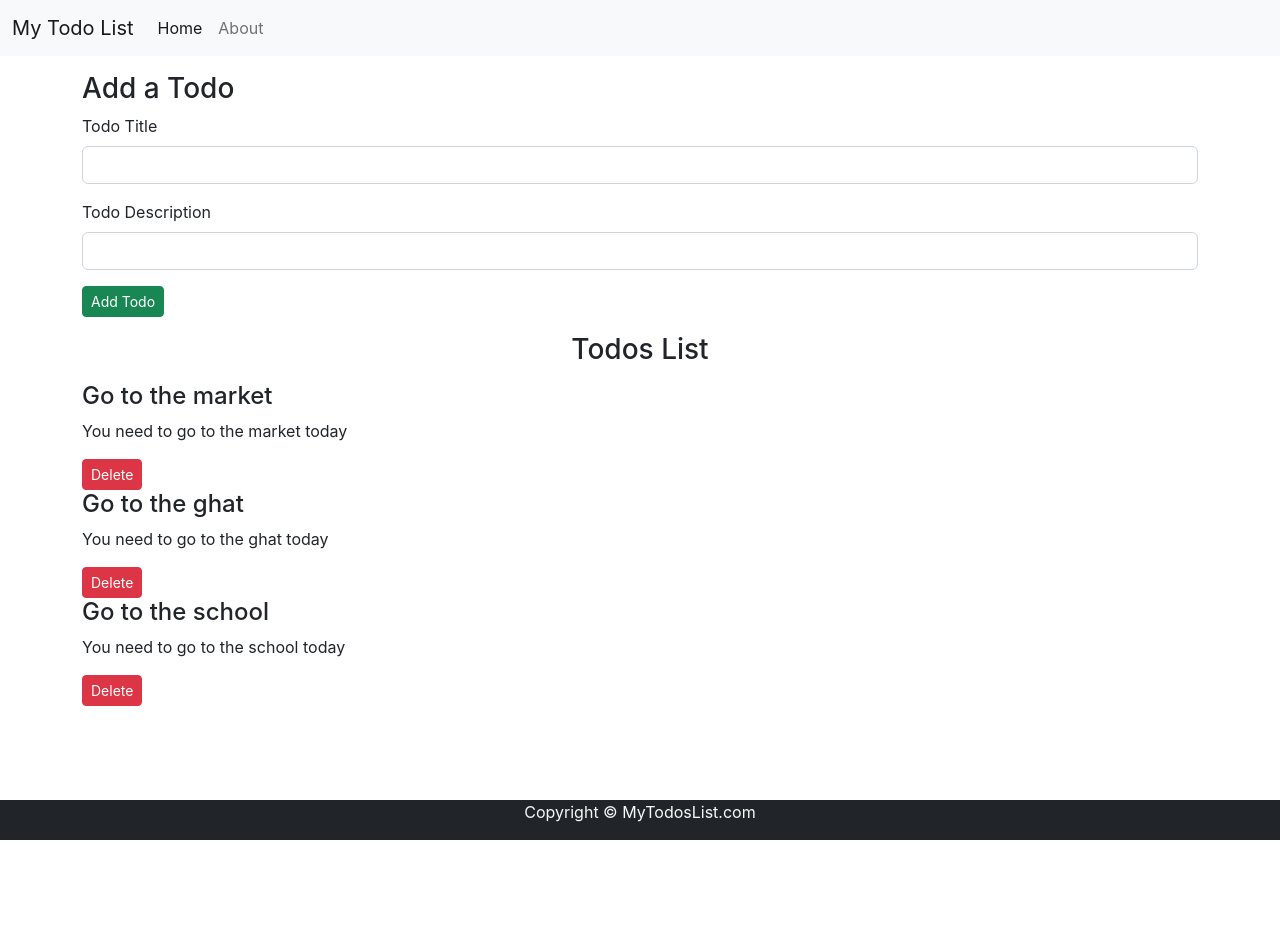
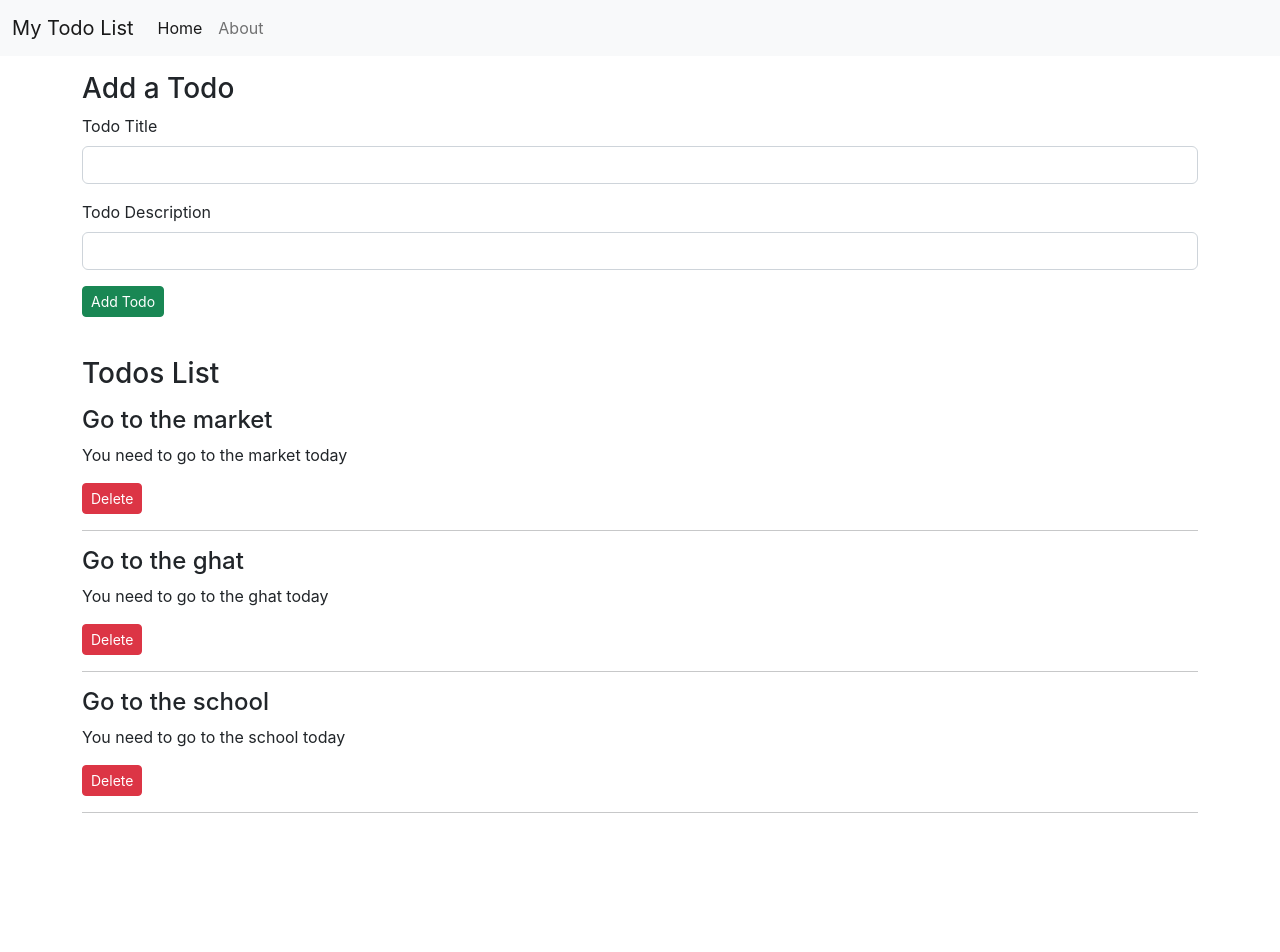
Before and after one commit to rajat-tomar/react-todo, a React (Create React App) app: page / in a window 1280 px wide. Shown: the top 952 px of the page. Before the commit the page ends 840 px from the top, so only its background shows below. Built offline with nearby package versions, Linux system fonts and the light colour scheme.

Commit message:
Update style for footer and todos

```diff
--- a/src/components/Footer.js
+++ b/src/components/Footer.js
@@ -1,13 +1,8 @@
 import React from 'react';
 
 export const Footer = () => {
-    let footerStyle = {
-        position: "absolute",
-        top: "100vh",
-        width: "100%",
-    }
     return (
-        <footer className="bg-dark text-light" style={footerStyle}>
+        <footer className="bg-dark text-light">
             <p className="text-center">Copyright &copy; MyTodosList.com</p>
         </footer>
     )
--- a/src/components/Todos.js
+++ b/src/components/Todos.js
@@ -2,13 +2,22 @@ import React from 'react';
 import {TodoItem} from "./TodoItem";
 
 export const Todos = (props) => {
+    let myStyle = {
+        minHeight: "70vh ",
+        margin: "40px auto"
+    }
     return (
-        <div className="container">
-            <h3 className="text-center my-3">Todos List</h3>
-            {props.todos.length === 0 ? <p className="text-center">No Todos</p> :
+        <div className="container" style={myStyle}>
+            <h3 className="my-3">Todos List</h3>
+            {props.todos.length === 0 ? <p>No Todos</p> :
                 props.todos.map((todo) => {
-                return <TodoItem todo={todo} key={todo.sno} onDelete={props.onDelete}/>
-            })}
+                    return (
+                        <>
+                            <TodoItem todo={todo} key={todo.sno} onDelete={props.onDelete}/>
+                            <hr/>
+                        </>
+                    )
+                })}
         </div>
     )
 }
```
